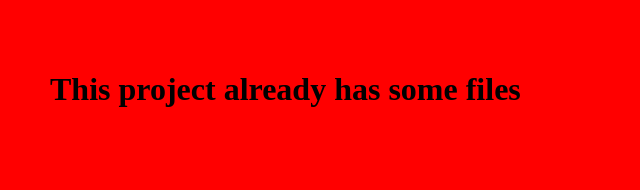
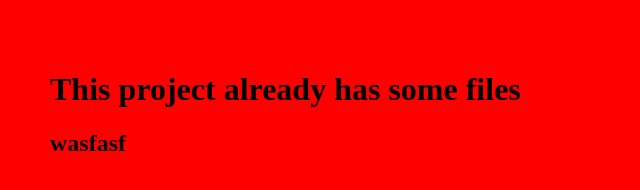
Before and after one commit to Johnson1799/gitTutorial, a plain HTML site: page index.html in a window 1280 px wide. Shown: the whole page, without its empty margins (0-640 px from the left). Drawn offline with Linux system fonts and the light colour scheme.

Commit message:
added h2

```diff
--- a/index.html
+++ b/index.html
@@ -8,5 +8,6 @@
 </head>
 <body>
     <h1>This project already has some files</h1>
+    <h2>wasfasf</h2>
 </body>
 </html>
```
